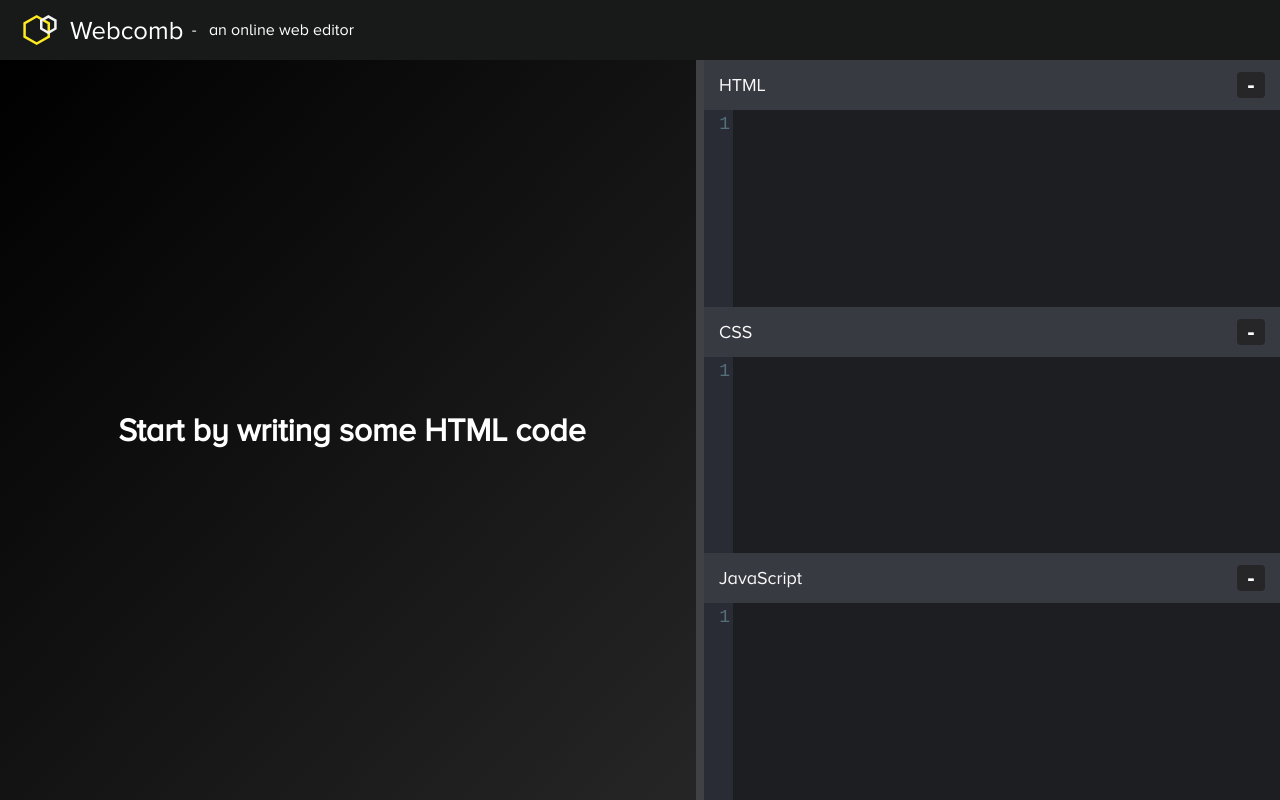
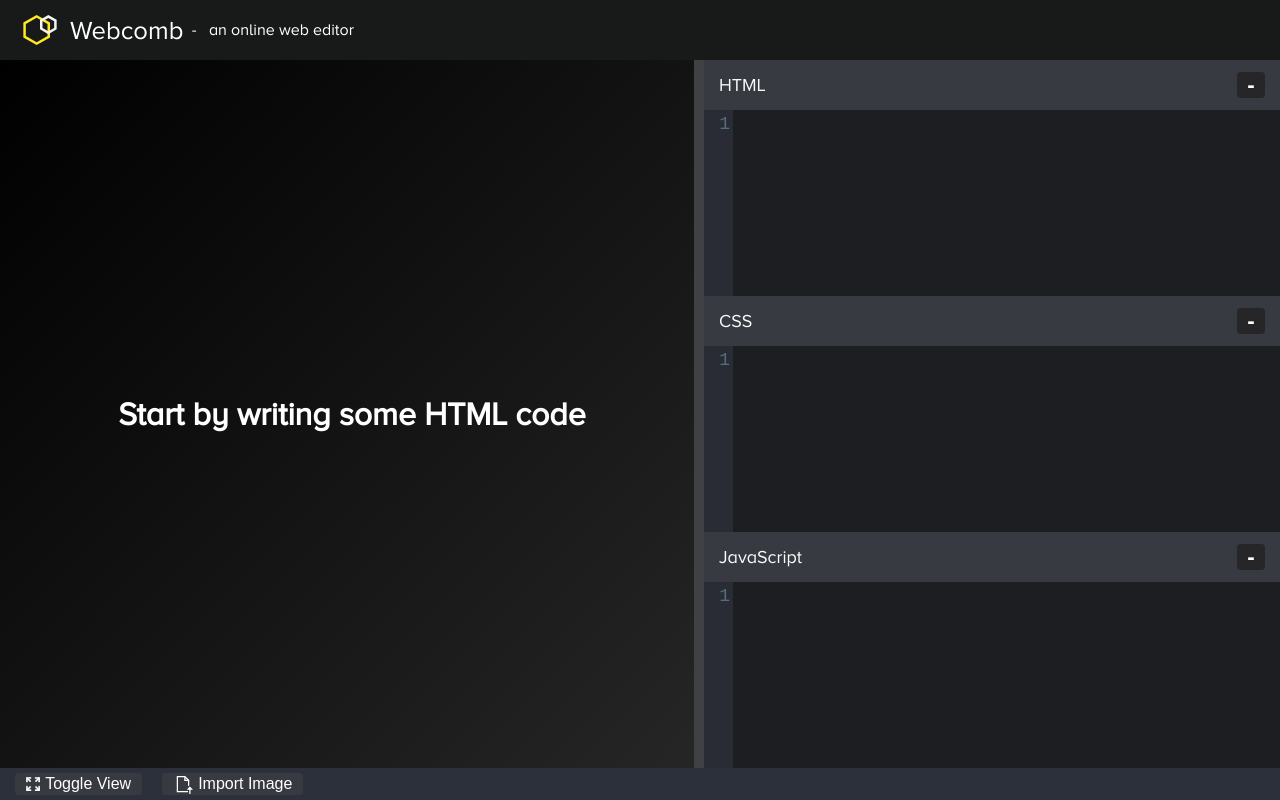
Before and after one commit to ncs-jss/Webcomb, a React (Create React App) app: page / in a window 1280 px wide. Built offline with nearby package versions, Linux system fonts and the light colour scheme.

Commit message:
style fixes

```diff
--- a/src/App.css
+++ b/src/App.css
@@ -69,14 +69,13 @@ body {
 }
 
 .navbar {
-  height: 60px;
   background-color: #171a18;
   box-shadow: 0px 3px 6px #00000029;
   color: white;
   display: flex;
   justify-content: space-between;
   align-items: center;
-  padding: 0 20px;
+  padding: 15px 20px;
 }
 
 .navbar .btn {
@@ -94,13 +93,18 @@ body {
   }
 
   .navbar {
-    height: auto;
+    padding: 5px;
     flex-wrap: wrap;
     justify-content: center;
   }
 
   .navbar .buttons {
     margin: 10px;
+  }
+
+  .navbar .btn {
+    font-size: 0.9rem;
+    padding: 6px;
   }
 }
 
@@ -140,18 +144,19 @@ svg {
 .playground {
   width: 576px;
   min-width: 350px;
+  max-width: calc(100vw - 10px);
   display: flex;
   flex-direction: column;
   position: relative;
 }
 
 .resizable {
-  width: 8px;
+  width: 10px;
   position: absolute;
   background: #3f4145;
   height: 100%;
   z-index: 4;
-  left: -8px;
+  left: -10px;
   cursor: ew-resize;
 }
 
@@ -230,13 +235,12 @@ svg {
 }
 
 .iframe {
-  width: calc(100% - 8px);
+  width: calc(100% - 10px);
   height: 100%;
   border: none;
 }
 
 .bottom-bar {
-  width: 100%;
   background: #2c303a;
   padding: 5px;
   display: flex;
@@ -416,6 +420,11 @@ svg {
 
   .playground {
     width: 100%;
+    max-width: 100vw;
+  }
+
+  .iframe {
+    width: 100%;
   }
 
   .code-editor {
--- a/src/App.js
+++ b/src/App.js
@@ -8,6 +8,7 @@ import Navbar from './components/Navbar';
 import DefaultWindow from './components/DefaultWindow';
 import DisplayWindow from './components/DisplayWindow';
 import CodeEditor from './components/CodeEditor';
+import BottomBar from './components/BottomBar';
 import Modal from './components/Modal';
 
 import { downloadFile } from './utils/helpers.js';
@@ -145,18 +146,14 @@ const App = () => {
               js={js}
               reset={reset}
               saveToLocalStorage={saveToLocalStorage}
-              view={view}
-              toggleView={toggleView}
+              // view={view}
+              // toggleView={toggleView}
               mouseMoveHandler={mouseMoveHandler}
               mouseUpHandler={mouseUpHandler}
             />
           )}
 
-          <section
-            className="playground"
-            style={
-              view ? { width: '0', transition: 'all 0.45s ease-in-out' } : null
-            }>
+          <section className="playground">
             <div className="resizable" onMouseDown={mouseDownHandler}></div>
             <CodeEditor
               langName="HTML"
@@ -184,6 +181,8 @@ const App = () => {
             />
           </section>
         </div>
+
+        <BottomBar view={view} toggleView={toggleView} />
       </div>
     </>
   );
--- a/src/components/DisplayWindow/index.js
+++ b/src/components/DisplayWindow/index.js
@@ -1,7 +1,6 @@
 import React from 'react';
 
 import Iframe from '../Iframe';
-import BottomBar from '../BottomBar';
 
 const DisplayWindow = ({
   html,
@@ -25,7 +24,6 @@ const DisplayWindow = ({
         mouseMoveHandler={mouseMoveHandler}
         mouseUpHandler={mouseUpHandler}
       />
-      <BottomBar view={view} toggleView={toggleView} />
     </div>
   );
 };
```
